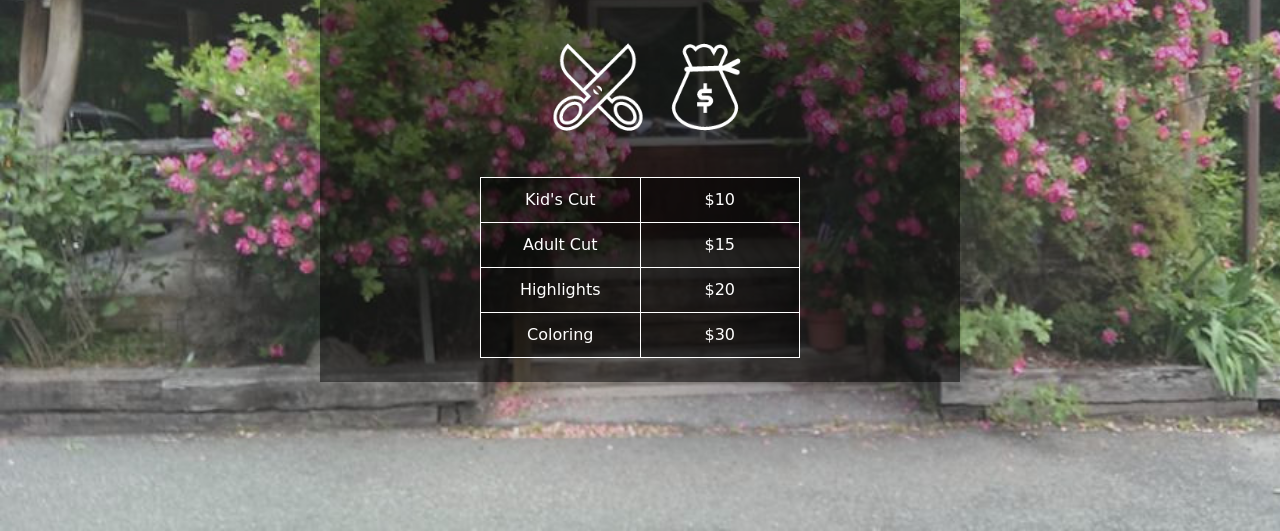
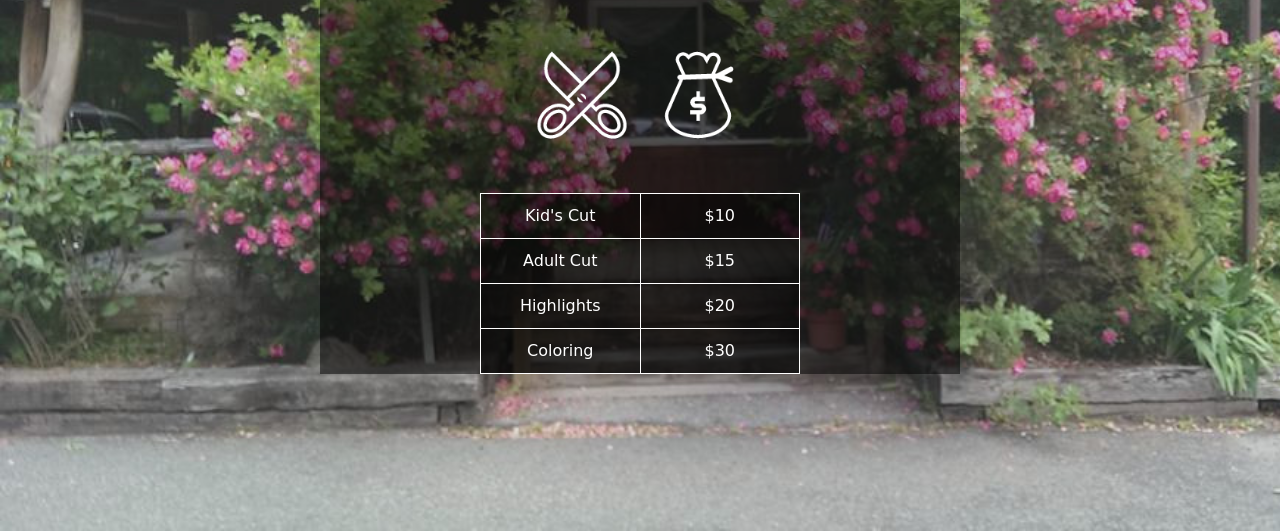
Before and after one commit to ksharpedesigns/Renee-Jean-Salon, a plain HTML site: page prices.html in a window 1280 px wide. Shown: the part 269-800 px from the top of the page. Drawn offline with Linux system fonts and the light colour scheme.

Commit message:
redid icons using flex instead of rows.

```diff
--- a/prices.html
+++ b/prices.html
@@ -11,7 +11,6 @@
 <!-- navbar... -->
 
 <head id="prices"class="center-block">
-  <div class="align-center">
     <div class="top-bar">
       <h1 style="font-family: Great Vibes; font-size: 60px; color: white; margin-top: 20px; margin-bottom: 20px;">Renee Jean Salon</h1>
     </div>
@@ -28,17 +27,12 @@
 <body>
   <div class="transdiv" style = "display: block; margin: 0 auto;">
   <h2 class="title-text align-center pad-content-bottom" style="font-size:48px; padding-top:20px;">Prices</h2>
-  <div class="container">
-    <div class="row">
-      <div class="col-lg-4">
+    <div class="d-flex justify-content-center">
+      <div class="p-2 justify-content-around"><img class="pad-content-bottom" src="scissor.png" height="100" width="100" alt="scissors">
       </div>
-      <div class="col-lg-2"><img class="pad-content-bottom" src="scissor.png" height="100" width="100" alt="scissors">
+      <div class="p-2 justify-content-around"><img class="pad-content-bottom" src="gold2.png" height="100" width="100" alt="money bag">
       </div>
-      <div class="col-lg-2"><img class="pad-content-bottom" src="gold2.png" height="100" width="100" alt="money bag">
-      </div>
-      <div class="col-lg-4">
-      </div>
-      <div>
+    </div>
       <table class="transdiv" style = "margin: 0 auto;">
         <tr>
           <td>Kid's Cut</td>
```
